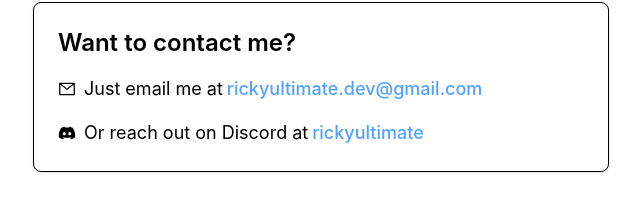
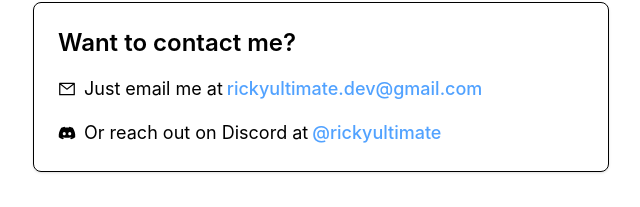
Before and after one commit to ricky-ultimate/ultimate.dev, a Next.js app: page / in a window 1280 px wide. Shown: the part 462-669 px from the top of the page, without its empty margins (319-959 px from the left). Built offline with nearby package versions, Linux system fonts and the light colour scheme.

Commit message:
Feat: minor contact update

```diff
--- a/app/page.tsx
+++ b/app/page.tsx
@@ -32,7 +32,7 @@ export default function Page() {
         <p className="text-lg flex items-center">
           <FaDiscord className="mr-2" />
           Or reach out on Discord at{' '}
-          <span className="text-blue-400 dark:text-blue-300 font-medium ml-1">rickyultimate</span>
+          <span className="text-blue-400 dark:text-blue-300 font-medium ml-1">@rickyultimate</span>
         </p>
       </section>
     </section>
```
